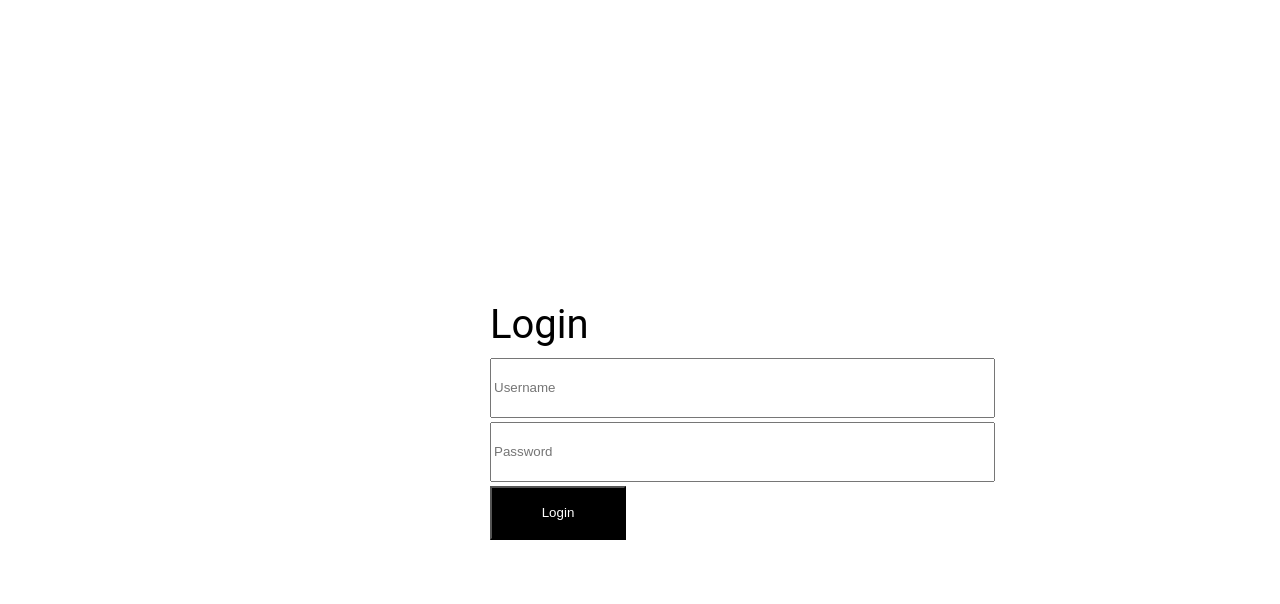
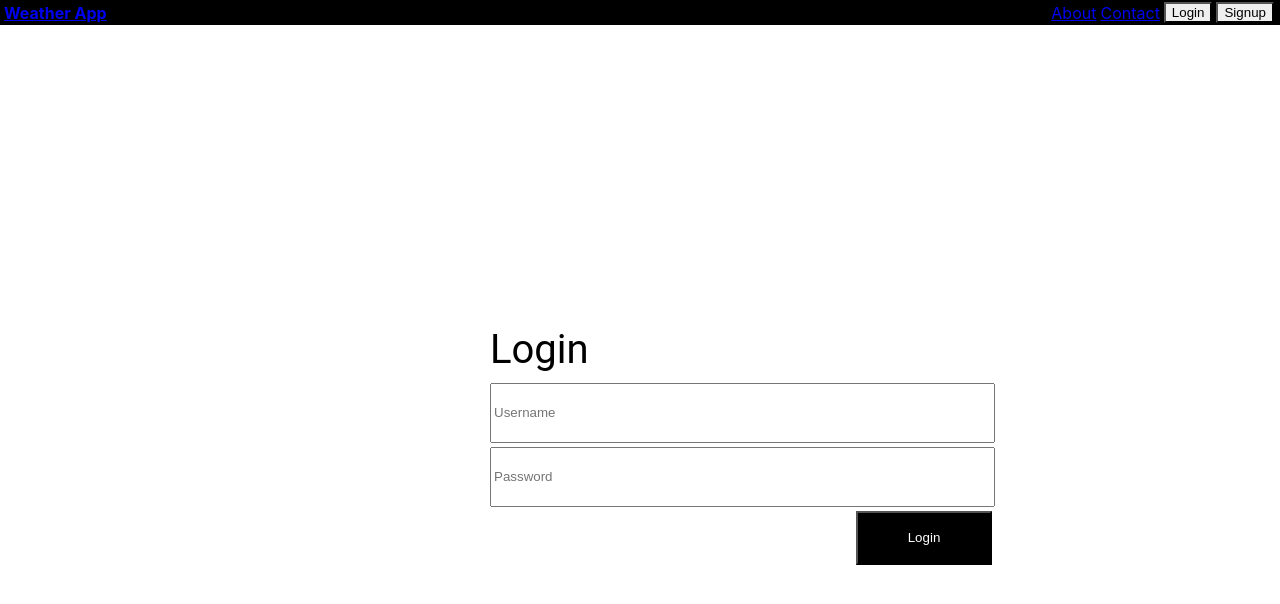
Before and after one commit to SamaMansour/weather-app-frontend, a React (Create React App) app: page /login in a window 1280 px wide. Shown: the top 604 px of the page. Built offline with nearby package versions, Linux system fonts and the light colour scheme.

Commit message:
Fix login signup and add navbar

```diff
--- a/src/App.tsx
+++ b/src/App.tsx
@@ -4,12 +4,14 @@ import Home from './layouts/Home/Home';
 import Signup from './layouts/Signup/Signup';
 import Login from './layouts/Login/Login';
 import { BrowserRouter, Routes, Route } from "react-router-dom";
+import Navbar from './components/Navbar/Navbar';
 
 
 
 function App() {
   return (
     <div className="App">
+      <Navbar/>
       <BrowserRouter>
         <Routes>
           <Route path="/" element={<Home />} />
--- a/src/components/Navbar/Navbar.tsx
+++ b/src/components/Navbar/Navbar.tsx
@@ -1,11 +1,59 @@
-import React from 'react'
+import React, { useState } from "react";
+import {
+  Box,
+  Flex,
+  Link,
+  Spacer,
+  Button,
+  Modal,
+  ModalOverlay,
+  ModalContent,
+  ModalHeader,
+  ModalFooter,
+  ModalBody,
+  ModalCloseButton,
+  Input,
+  FormControl,
+  FormLabel,
+} from "@chakra-ui/react";
 
-const Navbar = () => {
+
+function Navbar() {
+
+  const [currentUser, setCurrentUser] = useState(null); // to store the logged-in user
+
+
   return (
-    <div>
-
-    </div>
-  )
+    <Box bg="#000000" px={4} py={2} color="white">
+      <Flex alignItems="center">
+        <Link href="/" fontWeight="bold" fontSize="lg">
+          Weather App
+        </Link>
+        <Spacer />
+        <Link href="/about" mx={2}>
+          About
+        </Link>
+        <Link href="/contact" mx={2}>
+          Contact
+        </Link>
+        {currentUser ? (
+          <>
+            <Box>Welcome, {currentUser}</Box>
+            {/* You can also add a "Logout" button to handle user logout */}
+          </>
+        ) : (
+        <>
+        <Button colorScheme="teal" variant="ghost" mx={2} >
+          Login
+        </Button>
+        <Button colorScheme="teal" variant="ghost" mx={2}>
+          Signup
+        </Button>
+        </>
+        )}
+      </Flex>
+    </Box>
+  );
 }
 
-export default Navbar
+export default Navbar;
--- a/src/layouts/Login/Login.tsx
+++ b/src/layouts/Login/Login.tsx
@@ -19,9 +19,11 @@ const Login = () => {
         <FormControl id="password">
           <Input type="password" placeholder="Password" w="497px" h="54px"  />
         </FormControl>
-        <Button type="submit" bgColor="#000000" p="2" w="136px" h="54px" color="#FFFFFF" textAlign="left" >
-          Login
-        </Button>
+        <Stack direction="row" alignItems="right" style={{position:"relative", left:"122%"}}>
+          <Button type="submit" bgColor="#000000" p="2" w="136px" h="54px" color="#FFFFFF" textAlign="left">
+            Login
+          </Button>
+        </Stack>
       </Stack>
     </Box>
   );
--- a/src/layouts/Signup/Signup.tsx
+++ b/src/layouts/Signup/Signup.tsx
@@ -19,9 +19,11 @@ const Signup = () => {
       <FormControl id="password">
         <Input type="password" placeholder="Password" w="497px" h="54px"  />
       </FormControl>
-      <Button type="submit" bgColor="#000000" p="2" w="136px" h="54px" color="#FFFFFF" textAlign="left" >
-        Signup
-      </Button>
+      <Stack direction="row" alignItems="right" style={{position:"relative", left:"122%"}}>
+          <Button type="submit" bgColor="#000000" p="2" w="136px" h="54px" color="#FFFFFF" textAlign="left">
+            Signup
+          </Button>
+        </Stack>
     </Stack>
   </Box>
   );
```
